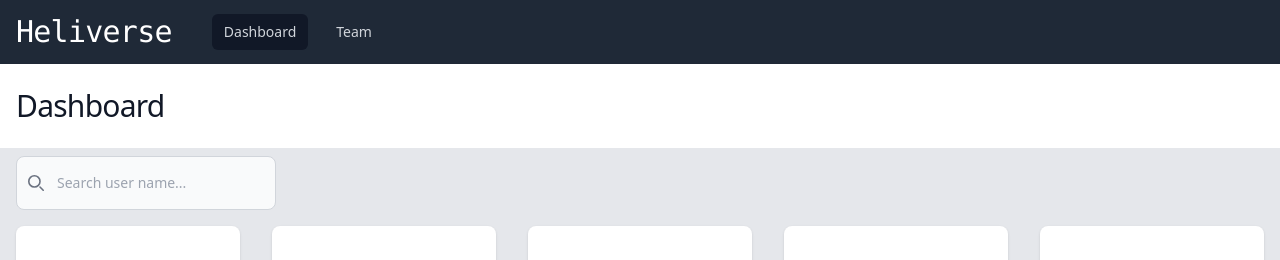
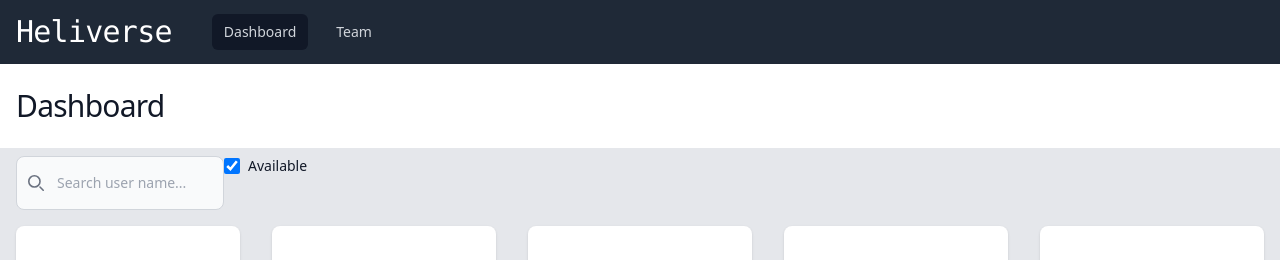
Before and after one commit to devamdoshi212/heliverseTask, an Angular app in the folder client-web/: page / in a window 1280 px wide. Shown: the top 260 px of the page. Built offline with nearby package versions, Linux system fonts and the light colour scheme.

Commit message:
init filtering

```diff
--- a/client-web/src/app/components/home/home.component.html
+++ b/client-web/src/app/components/home/home.component.html
@@ -4,13 +4,8 @@
   </div>
 </header>
 <div class="bg-gray-200 py-2">
-  <div class="flex justify-start mx-4">
-    <label
-      for="default-search"
-      class="mb-2 text-sm font-medium text-gray-900 sr-only dark:text-white"
-      >Search</label
-    >
-    <div class="relative">
+  <div class="flex justify-start mx-4 sm:flex-col md:flex-row lg:flex-row">
+    <div class="relative w-1/2 sm:w-1/2 md:w-1/5 lg:w-1/6">
       <div
         class="absolute inset-y-0 start-0 flex items-center ps-3 pointer-events-none"
       >
@@ -37,6 +32,22 @@
         class="block w-full p-4 ps-10 text-sm text-gray-900 border border-gray-300 rounded-lg bg-gray-50 focus:ring-blue-500 focus:border-blue-500 dark:bg-gray-700 dark:border-gray-600 dark:placeholder-gray-400 dark:text-white dark:focus:ring-blue-500 dark:focus:border-blue-500"
         placeholder="Search user name..."
       />
+    </div>
+    <div class="w-1/2 sm:w-1/2 md:w-1/5 lg:w-1/6">
+      <div class="flex items-center">
+        <input
+          checked
+          id="checked-checkbox"
+          type="checkbox"
+          value=""
+          class="w-4 h-4 text-blue-600 bg-gray-100 border-gray-300 rounded focus:ring-blue-500 dark:focus:ring-blue-600 dark:ring-offset-gray-800 focus:ring-2 dark:bg-gray-700 dark:border-gray-600"
+        />
+        <label
+          for="checked-checkbox"
+          class="ms-2 text-sm font-medium text-gray-900 dark:text-gray-300"
+          >Available</label
+        >
+      </div>
     </div>
   </div>
 
--- a/client-web/src/app/services/user.service.ts
+++ b/client-web/src/app/services/user.service.ts
@@ -8,6 +8,9 @@ import { Injectable } from '@angular/core';
 })
 export class UserService {
   userdata: user[] = [];
+  domains: any[] = [];
+  gender: any[] = [];
+  available: any[] = [];
   length: any = 0;
 
   constructor(private http: MyHttpService) {}
@@ -17,6 +20,9 @@ export class UserService {
       map((data) => {
         this.userdata = data;
         this.length = data.length;
+        this.domains = [...new Set(data.map((item: any) => item.domain))];
+        this.gender = [...new Set(data.map((item: any) => item.gender))];
+        this.available = [...new Set(data.map((item: any) => item.available))];
         return this.splitUserData(20);
       })
     );
```
